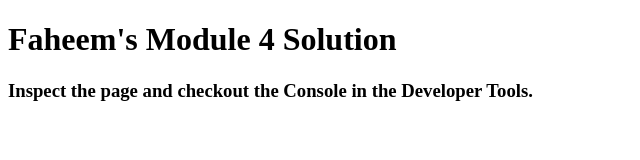
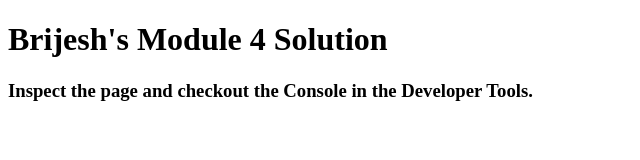
Before and after one commit to brijesh1802/Front_End_John_Hopkins_Uni, a plain HTML site: page Module-4-sol/index.html in a window 1280 px wide. Shown: the whole page, without its empty margins (0-640 px from the left). Drawn offline with Linux system fonts and the light colour scheme.

Commit message:
Update index.html

```diff
--- a/Module-4-sol/index.html
+++ b/Module-4-sol/index.html
@@ -11,7 +11,7 @@
   <script src="script.js"></script>
 </head>
 <body>
-  <h1>Faheem's Module 4 Solution</h1>
+  <h1>Brijesh's Module 4 Solution</h1>
   <h3>Inspect the page and checkout the Console in the Developer Tools.</h3>
 </body>
 </html>
```
